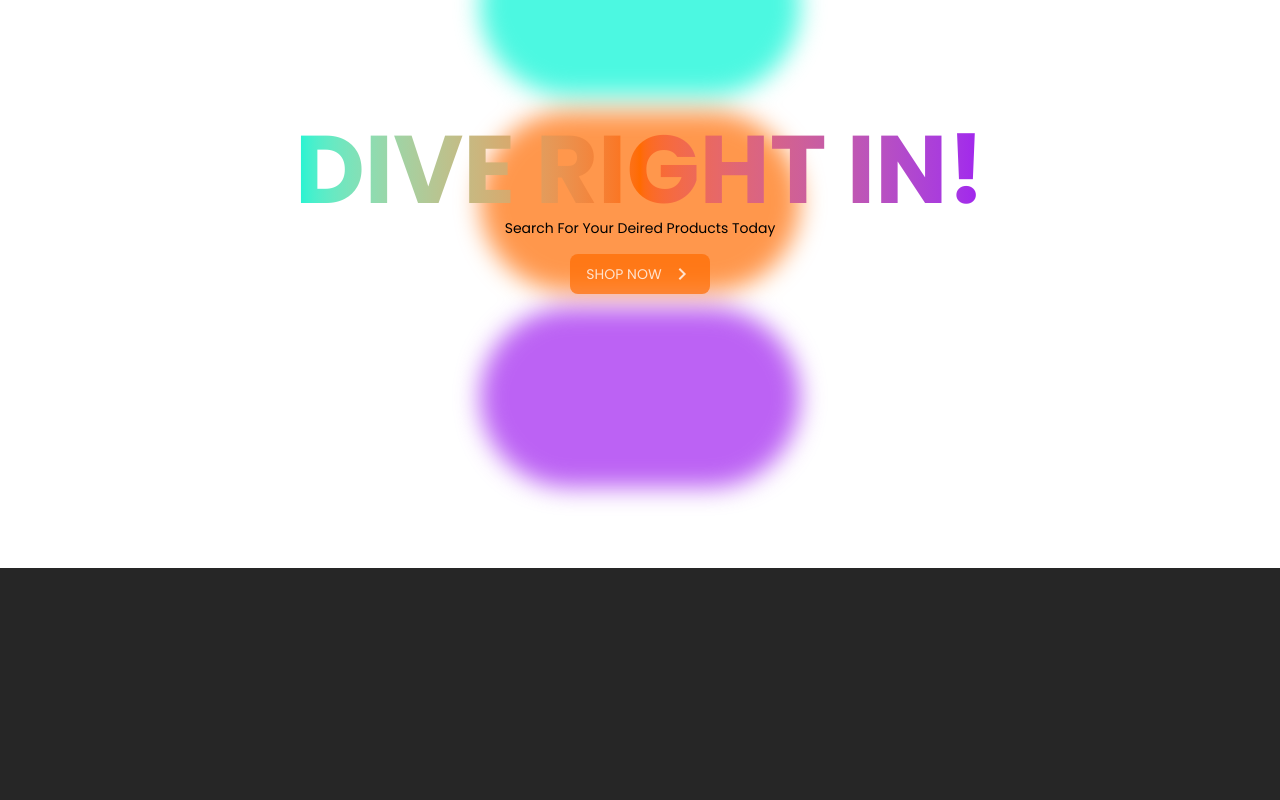
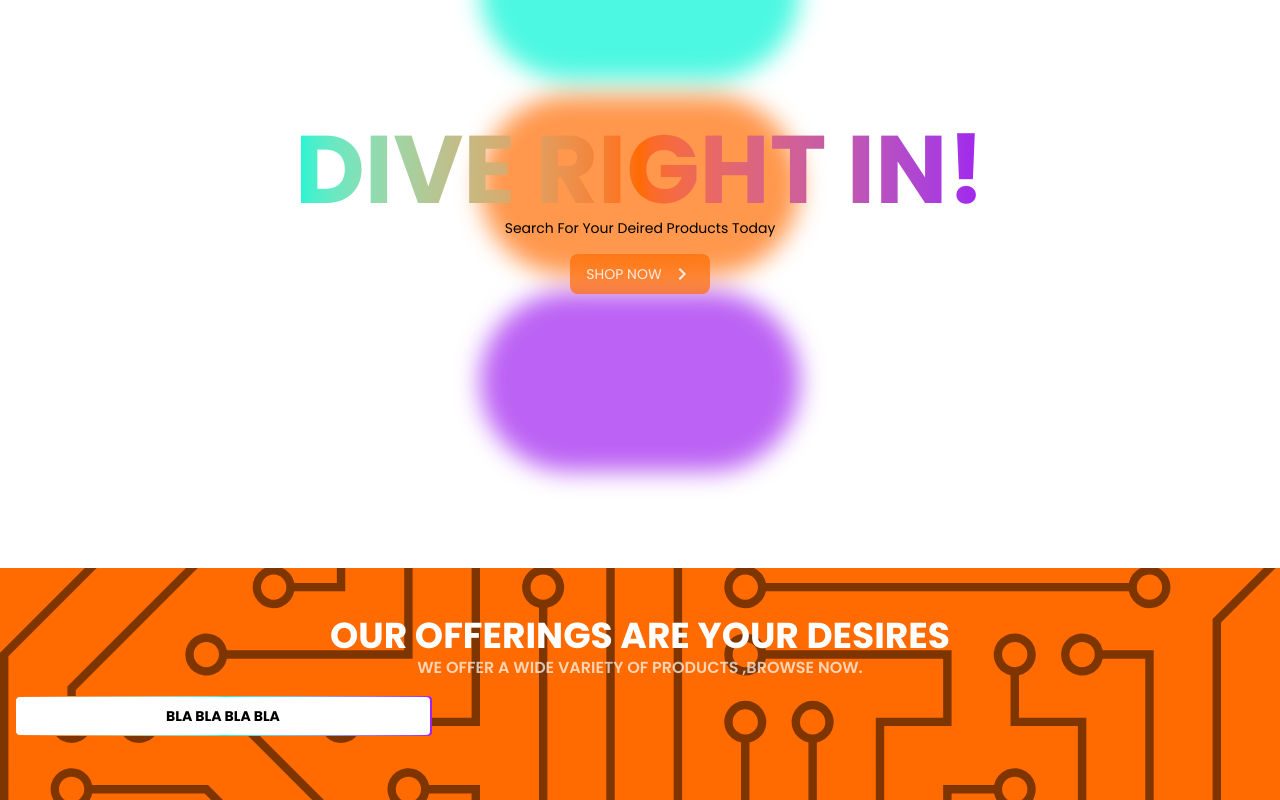
Before and after one commit to judjudaujyd/knight-electronics, a React (Vite) app: page / in a window 1280 px wide. Shown: the part 232-1032 px from the top of the page. Before the commit the page ends 800 px from the top, so only its background shows below. Built offline with nearby package versions, Linux system fonts and the light colour scheme.

Commit message:
Started Offer Div

```diff
--- a/src/LandingPage.tsx
+++ b/src/LandingPage.tsx
@@ -1,4 +1,5 @@
 import IntroDiv from "./LandingPage/IntroDiv"
+import OurOfferings from "./LandingPage/OurOfferings"
 import Navbar from "./NavBar/Navbar"
 
 
@@ -7,6 +8,7 @@ const LandingPage = () => {
     <>
         <Navbar/>
         <IntroDiv/>
+        <OurOfferings/>
     </>
   )
 }
--- /dev/null
+++ b/src/LandingPage/OurOfferings.tsx
@@ -0,0 +1,43 @@
+import circuit from "../assets/background/circuit.svg";
+
+const OurOfferings = () => {
+  return (
+    <>
+      <section className="w-full min-h-4 select-none bg-[var(--neon-orange)] flex flex-col justify-center items-start gap-x-8 py-8 relative">
+        {/* Background color overlay */}
+        <div className="absolute inset-0 bg-[var(--neon-orange)]"></div>
+
+        {/* Background image overlay */}
+        <div
+          className="absolute inset-0 bg-cover bg-center opacity-50"
+          style={{ backgroundImage: `url(${circuit})` }}
+        ></div>
+
+        {/* Content (not absolute → it expands parent height) */}
+        <div className="relative z-10 w-full h-auto py-4">
+          <h1 className="text-3xl font-bold px-4 text-white lg:text-center lg:text-4xl">
+            OUR OFFERINGS ARE YOUR DESIRES
+          </h1>
+          <p className="px-4 text-md text-white font-semibold opacity-70 lg:text-center">
+            WE OFFER A WIDE VARIETY OF PRODUCTS ,BROWSE NOW.
+          </p>
+          {/* = */}
+          <div className="w-full h-auto flex justify-center p-4">
+            <div className="w-full m-auto h-auto grid grid-cols-2 lg:grid-cols-3">
+              {/* ==============STYLE FOR CATEGORY================ */}
+              <div className="w-auto h-[40px] bg-gradient-to-r from-[var(--neon-orange)] via-[var(--neon-teal)] to-[var(--neon-purple)] relative rounded-sm">
+                <div className="absolute top-[1px] left-1px w-[calc(100%-2px)] h-[calc(100%-2px)] bg-white rounded-sm flex justify-center items-center">
+                  <b className="text-sm">BLA BLA BLA BLA</b>
+                </div>
+              </div>
+              {/* ===============END OF CATEGORY================== */}
+            </div>
+          </div>
+          {/* = */}
+        </div>
+      </section>
+    </>
+  );
+};
+
+export default OurOfferings;
```
Also changed, not shown: src/assets/background/circuit.svg (added).
